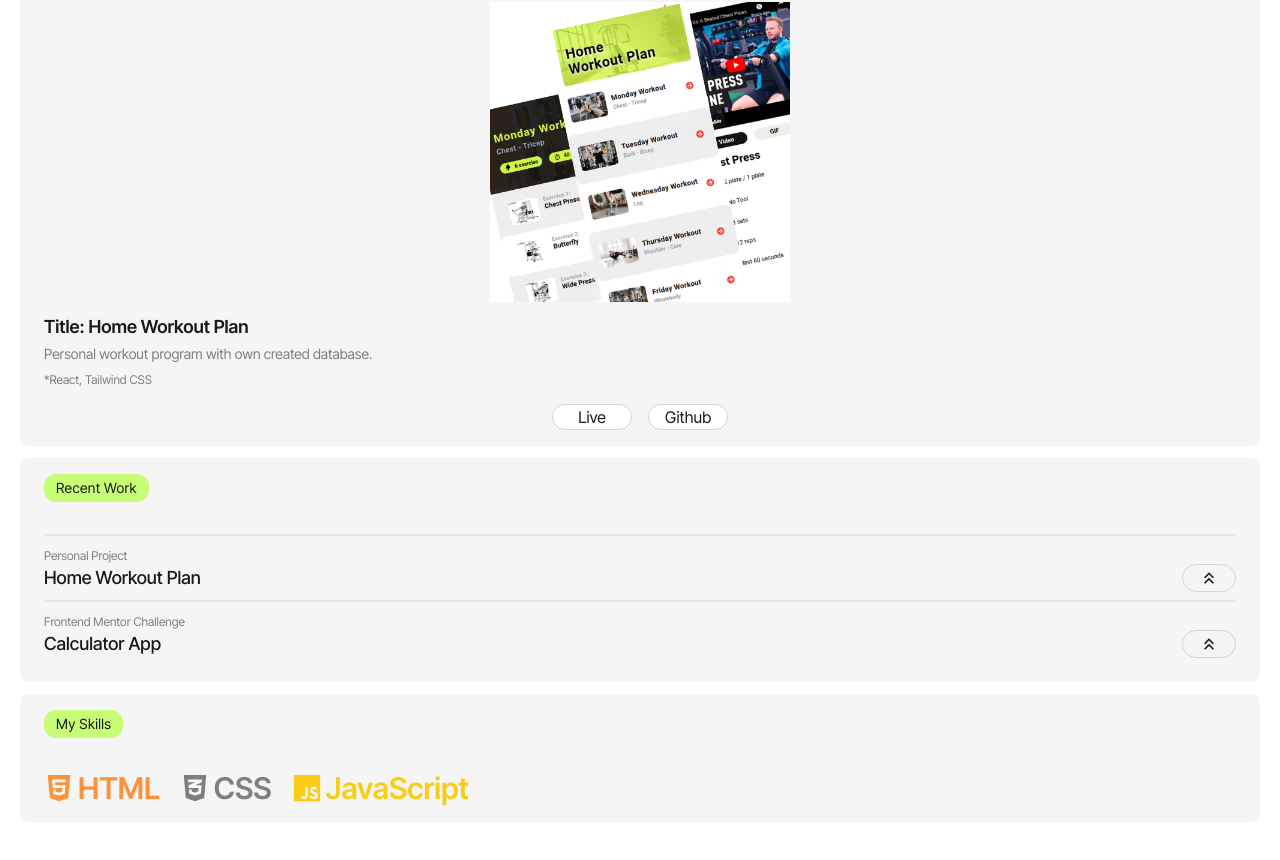
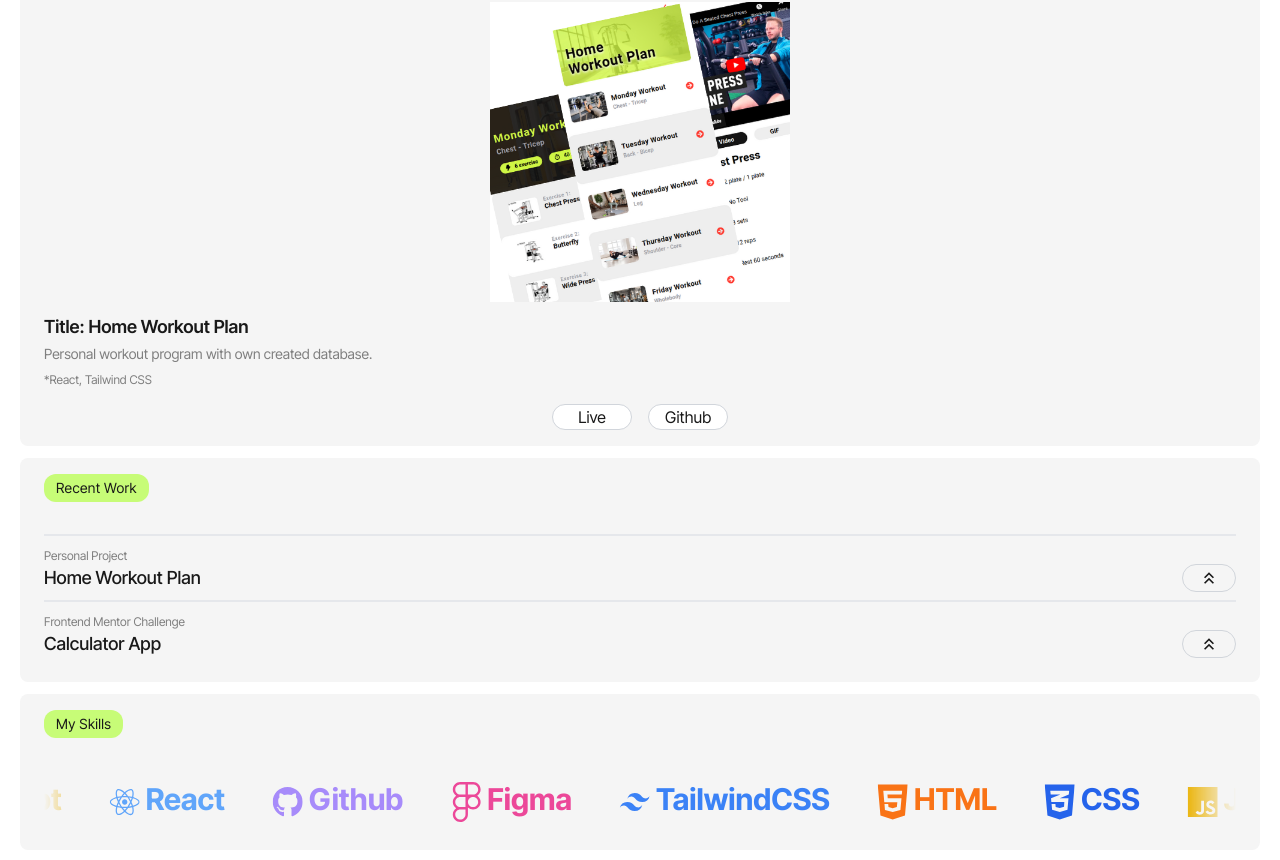
Before and after one commit to anderutan/portfolio, a React (Vite) app: page / in a window 1280 px wide. Shown: the part 818-1678 px from the top of the page. Built offline with nearby package versions, Linux system fonts and the light colour scheme.

Commit message:
update MySkills.tsx

```diff
--- a/src/components/MySkills.tsx
+++ b/src/components/MySkills.tsx
@@ -1,35 +1,64 @@
 import Wrapper from './Wrapper';
-import { FaHtml5 } from 'react-icons/fa';
-import { FaCss3Alt } from 'react-icons/fa';
-import { IoLogoJavascript } from 'react-icons/io5';
+import { FaHtml5, FaCss3Alt, FaReact, FaGithub, FaFigma } from 'react-icons/fa';
+import { SiJavascript, SiTailwindcss } from 'react-icons/si';
 
 const MySkills = () => {
+  const array = Array.from({ length: 2 });
+  const iconClass = 'inline h-16';
   const skillSets = [
     {
       language: 'HTML',
-      icon: <FaHtml5 />,
-      color: 'text-orange-400',
+      icon: <FaHtml5 className={iconClass} />,
+      color: 'text-orange-500',
     },
     {
       language: 'CSS',
-      icon: <FaCss3Alt />,
+      icon: <FaCss3Alt className={iconClass} />,
+      color: 'text-blue-600',
+    },
+    {
+      language: 'JavaScript',
+      icon: <SiJavascript className={iconClass} />,
+      color: 'text-yellow-500',
+    },
+    {
+      language: 'React',
+      icon: <FaReact className={iconClass} />,
       color: 'text-blue-400',
     },
     {
-      language: 'JavaScript',
-      icon: <IoLogoJavascript />,
-      color: 'text-yellow-400',
+      language: 'Github',
+      icon: <FaGithub className={iconClass} />,
+      color: 'text-violet-400',
+    },
+    {
+      language: 'Figma',
+      icon: <FaFigma className={iconClass} />,
+      color: 'text-pink-500',
+    },
+    {
+      language: 'TailwindCSS',
+      icon: <SiTailwindcss className={iconClass} />,
+      color: 'text-blue-500',
     },
   ];
   return (
     <Wrapper name='My Skills'>
-      <div className='flex gap-5 overflow-hidden'>
-        {skillSets.map((skill) => (
+      {/* https://www.uibun.dev/blog/tailwindcss-infinite-carousel */}
+      <div className='overflow-hidden whitespace-nowrap [mask-image:_linear-gradient(to_right,_transparent_0,_white_50px,white_calc(100%-50px),_transparent_100%)]'>
+        {array.map((_, index) => (
           <div
-            className={`flex items-center text-f-second text-3xl font-semibold ${skill.color}`}
+            className='animate-slide-left-infinite group-hover:animation-pause inline-block w-max'
+            key={index}
           >
-            {skill.icon}
-            <p className='ml-1'>{skill.language}</p>
+            {skillSets.map((skill, index) => (
+              <div
+                className={`${skill.color} mx-6 inline text-3xl font-bold`}
+                key={index}
+              >
+                {skill.icon} {skill.language}
+              </div>
+            ))}
           </div>
         ))}
       </div>
--- a/tailwind.config.js
+++ b/tailwind.config.js
@@ -1,3 +1,5 @@
+import { transform } from 'typescript';
+
 /** @type {import('tailwindcss').Config} */
 export default {
   content: ['./index.html', './src/**/*.{js,ts,jsx,tsx}'],
@@ -35,10 +37,15 @@
           '80%': { transform: 'translate(0px)' },
           '100%': { transform: 'translate(0px)' },
         },
+        'slide-left': {
+          from: { transform: 'translateX(0)' },
+          to: { transform: 'translateX(-100%)' },
+        },
       },
       animation: {
         'arrow-move': 'arrow 1s linear infinite',
         'arrow-upDown': 'arrowUpDown 1s linear infinite',
+        'slide-left-infinite': 'slide-left 15s linear infinite',
       },
     },
   },
```
